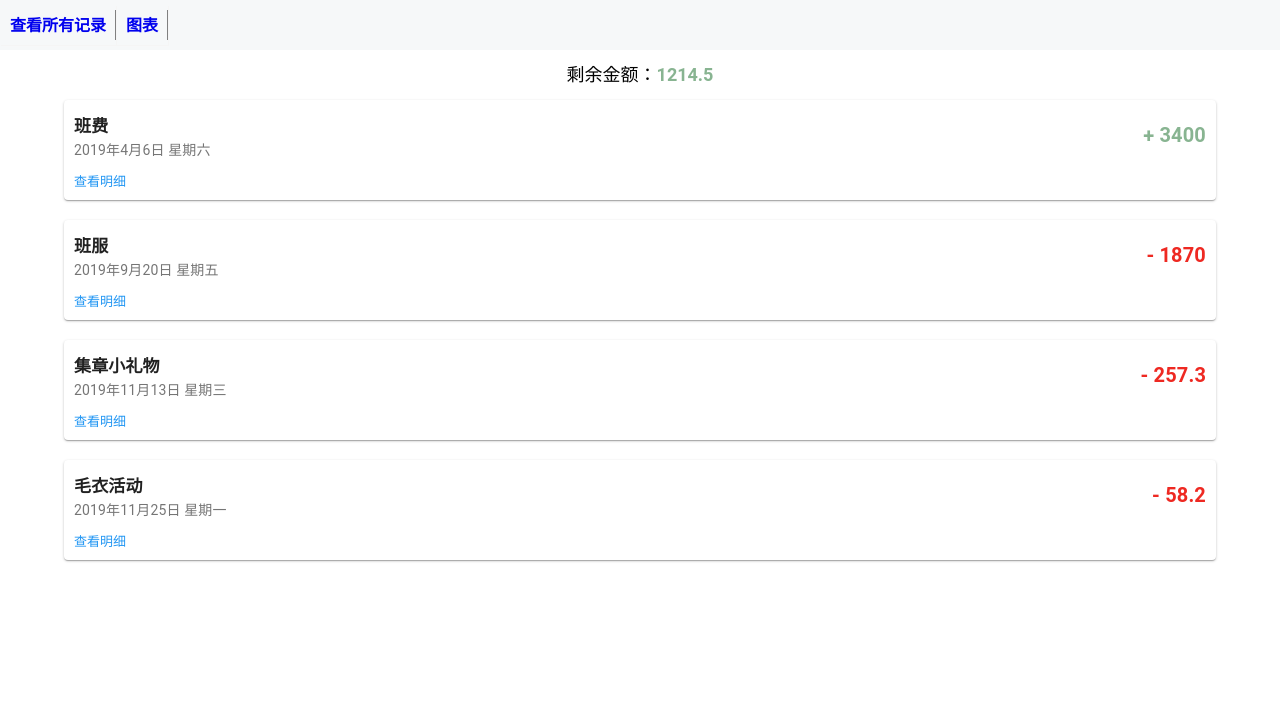
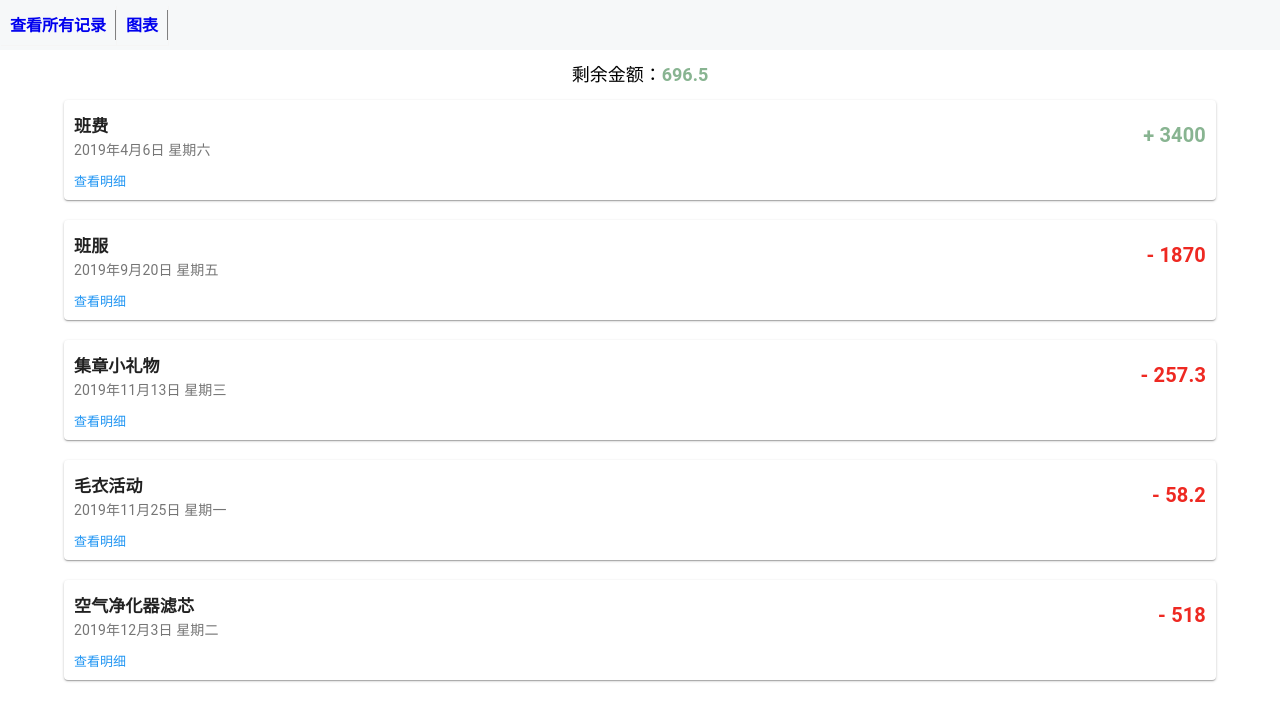
Before and after one commit to wanderyt/dj-finance, a React app: page / in a window 1280 px wide. Shown: the top 720 px of the page. Built offline with nearby package versions, Linux system fonts and the light colour scheme.

Commit message:
Update @12-03 (#28)
* Update @12-03

* Add build resources.

```diff
--- a/package.json
+++ b/package.json
@@ -1,6 +1,6 @@
 {
   "name": "dj-finance",
-  "version": "1.2.0",
+  "version": "1.3.0",
   "private": true,
   "dependencies": {
     "@babel/core": "7.2.2",
--- a/src/page/activities-data.js
+++ b/src/page/activities-data.js
@@ -88,11 +88,25 @@ export default [{
     "items": [{
       "name": "礼品袋",
       "number": 1,
-      "price": 29.2
+      "price": 29.2,
     }, {
       "name": "织围巾的板",
       "number": 1,
-      "price": 29
+      "price": 29,
+    }]
+  }
+}, {
+  "id": 5,
+  "name": "空气净化器滤芯",
+  "date": "2019-12-03",
+  "amount": 518,
+  "type": 2,
+  "details": {
+    "total": 518,
+    "items": [{
+      "name": "空气净化器滤芯",
+      "number": 1,
+      "price": 518,
     }]
   }
 }];
```
Also changed, not shown: 17 other files (tests, documents, lock files or other folders).
